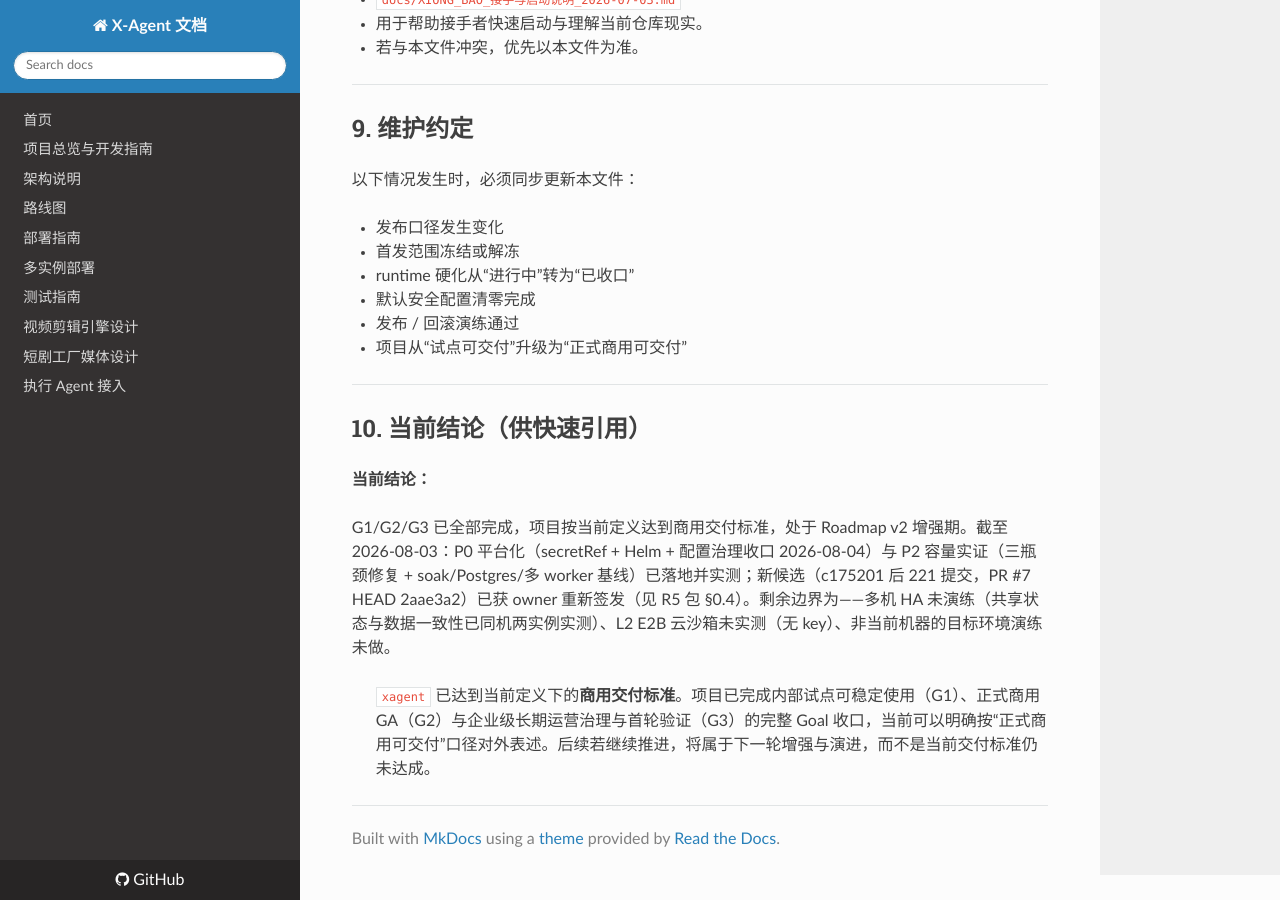
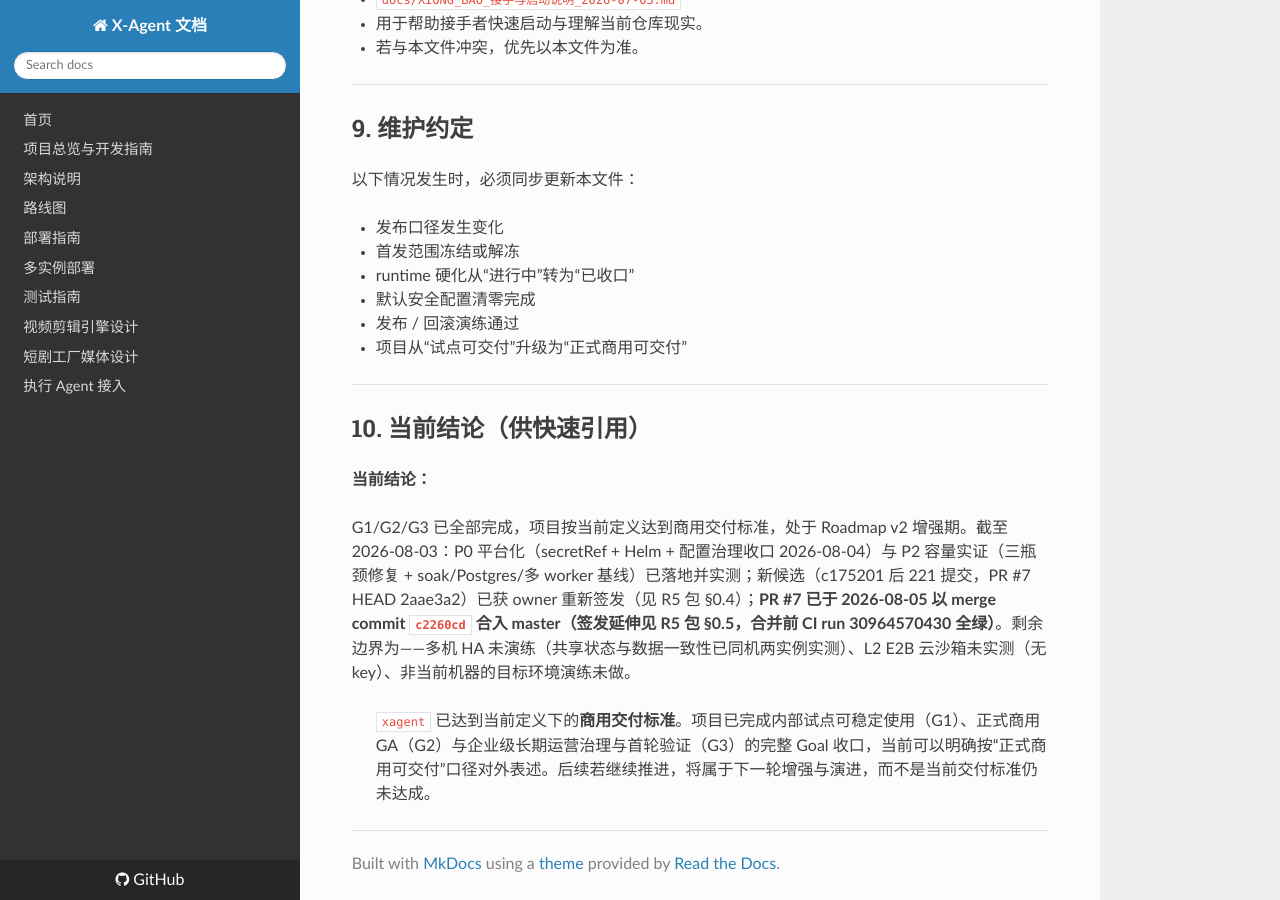
Before and after one commit to xiongpinji/xiongbao, an MkDocs documentation site: the page built from docs/COMMERCIAL_STATUS_SOURCE_OF_TRUTH.md, in a window 1280 px wide and 900 px high, scrolled down 7176 px. Built offline with MkDocs 1.6.1, drawn with Linux system fonts in a browser that asks for light colours; nearby versions of some CDN libraries.

Commit message:
docs(release): PR #7 合并执行留档（merge commit c2260cd）+ SOT §10 口径同步

```diff
--- a/docs/COMMERCIAL_STATUS_SOURCE_OF_TRUTH.md
+++ b/docs/COMMERCIAL_STATUS_SOURCE_OF_TRUTH.md
@@ -233,6 +233,6 @@ G1/G2/G3 已完成，当前优先级按 Roadmap v2 方向排列：
 
 **当前结论：**
 
-G1/G2/G3 已全部完成，项目按当前定义达到商用交付标准，处于 Roadmap v2 增强期。截至 2026-08-03：P0 平台化（secretRef + Helm + 配置治理收口 2026-08-04）与 P2 容量实证（三瓶颈修复 + soak/Postgres/多 worker 基线）已落地并实测；新候选（c175201 后 221 提交，PR #7 HEAD 2aae3a2）已获 owner 重新签发（见 R5 包 §0.4）。剩余边界为——多机 HA 未演练（共享状态与数据一致性已同机两实例实测）、L2 E2B 云沙箱未实测（无 key）、非当前机器的目标环境演练未做。
+G1/G2/G3 已全部完成，项目按当前定义达到商用交付标准，处于 Roadmap v2 增强期。截至 2026-08-03：P0 平台化（secretRef + Helm + 配置治理收口 2026-08-04）与 P2 容量实证（三瓶颈修复 + soak/Postgres/多 worker 基线）已落地并实测；新候选（c175201 后 221 提交，PR #7 HEAD 2aae3a2）已获 owner 重新签发（见 R5 包 §0.4）；**PR #7 已于 2026-08-05 以 merge commit `c2260cd` 合入 master（签发延伸见 R5 包 §0.5，合并前 CI run 30964570430 全绿）**。剩余边界为——多机 HA 未演练（共享状态与数据一致性已同机两实例实测）、L2 E2B 云沙箱未实测（无 key）、非当前机器的目标环境演练未做。
 
 > `xagent` 已达到当前定义下的**商用交付标准**。项目已完成内部试点可稳定使用（G1）、正式商用 GA（G2）与企业级长期运营治理与首轮验证（G3）的完整 Goal 收口，当前可以明确按“正式商用可交付”口径对外表述。后续若继续推进，将属于下一轮增强与演进，而不是当前交付标准仍未达成。
```
Also changed, not shown: docs/coordination/reports/R5_FINAL_REVIEW_PACKAGE.md (+2 -0 lines).
